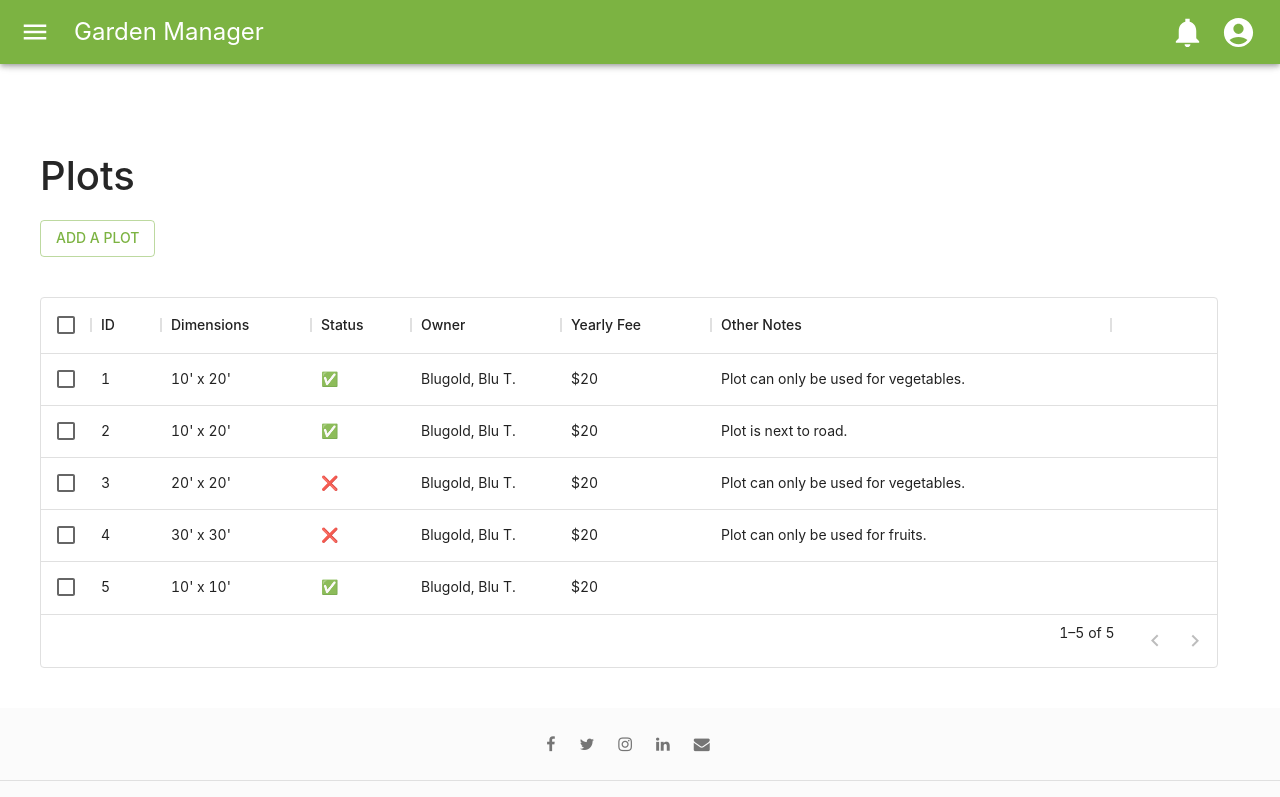
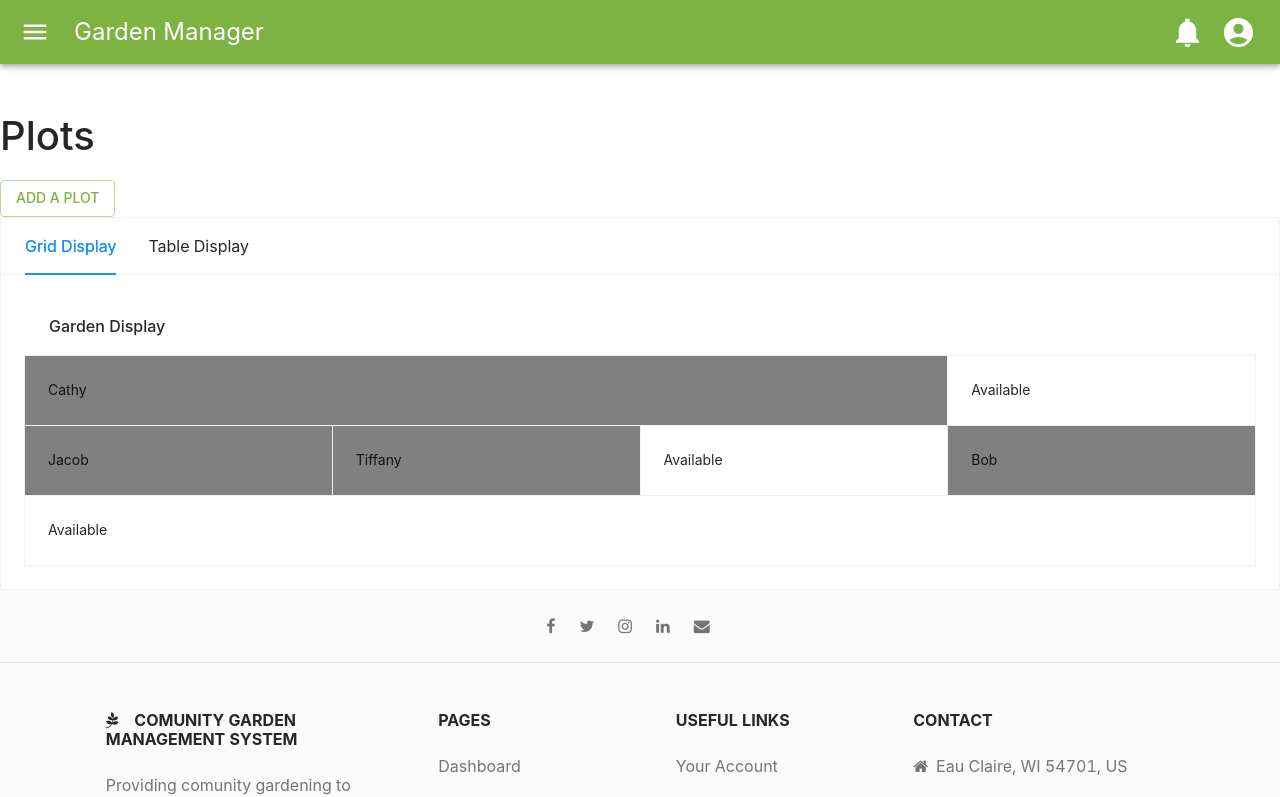
Before and after one commit to morganmarienelson/Garden-Management-System, a React (Create React App) app in the folder cgmsapp/: page /plots in a window 1280 px wide. Shown: the top 797 px of the page. Built offline with nearby package versions, Linux system fonts and the light colour scheme.

Commit message:
created grid and table/grid tabs CRF-75"

```diff
--- /dev/null
+++ b/cgmsapp/src/components/GardenGrid.js
@@ -0,0 +1,14 @@
+import React from 'react';
+import 'antd/dist/antd.css';
+import { Card } from 'antd';
+import {GridTestData} from "../data/GridTestData";
+
+export default function GardenGrid (){
+    return (
+        <Card title="Garden Display" bordered={false}>
+            {GridTestData.map((plot) => (
+                <Card.Grid style={{background: plot.color, width: plot.width}}>{plot.name}</Card.Grid>
+            ))}
+        </Card>
+    );
+}
--- a/cgmsapp/src/components/plots.js
+++ b/cgmsapp/src/components/plots.js
@@ -1,22 +1,54 @@
-import { red } from "@mui/material/colors";
-import React from "react";
-
+import React, { useState } from 'react';
+import { Card} from 'antd';
 import PlotGrid from "./PlotGrid";
 import AddPlotsBtn from "./AddPlotsBtn";
+import GardenGrid from "./GardenGrid";
 
-export default function Plots() {
-    const contentWrapperStyle = {
-        "margin": "40px"
-    }
+export default function Plots(){
+    const [activeTabKey, setActiveTabKey] = useState('grid')
+    const [showGrid, setShowGrid] = useState(true)
+
+    const tabList = [
+        {
+            key: "grid",
+            tab: "Grid Display"
+        },
+        {
+            key: "table",
+            tab: "Table Display"
+        },
+]
+
     return (
         <div>
-            <div id="content-wrapper" style={contentWrapperStyle}>
+            <div id="content-wrapper" >
                 <div id="page-label-box">
                     <h1>Plots</h1>
                     <AddPlotsBtn />
                 </div>
             </div>
-            <PlotGrid />
+            <Card
+                style={{ width: "100%" }}
+                tabList={tabList}
+                activeTabKey={activeTabKey}
+                onTabChange={(key) => {
+                    function onTabChange(key) {
+                        setActiveTabKey(key)
+                        if (key === "grid"){
+                            setShowGrid(true);
+                        } else {
+                            setShowGrid(false)
+                        }
+                    }
+                    onTabChange(key);
+                }}
+            >
+                {showGrid ? (
+                    <GardenGrid/>
+                ) : (
+                    <PlotGrid/>
+                )}
+            </Card>
         </div>
     );
-    };
+        }
--- /dev/null
+++ b/cgmsapp/src/data/GridTestData.js
@@ -0,0 +1,44 @@
+export const GridTestData = [
+    {
+        key: 0,
+        name: "Cathy",
+        color: "#808080",
+        width: "75%",
+    },
+    {
+        key: 1,
+        name: "Available",
+        color: "white",
+        width: "25%",
+    },
+    {
+        key: 2,
+        name: "Jacob",
+        color: "#808080",
+        width: "25%",
+    },
+    {
+        key: 3,
+        name: "Tiffany",
+        color: "#808080",
+        width: "25%",
+    },
+    {
+        key: 4,
+        name: "Available",
+        color: "white",
+        width: "25%",
+    },
+    {
+        key: 5,
+        name: "Bob",
+        color: "#808080",
+        width: "25%",
+    },
+    {
+        key: 6,
+        name: "Available",
+        color: "white",
+        width: "100%",
+    },
+];
```
